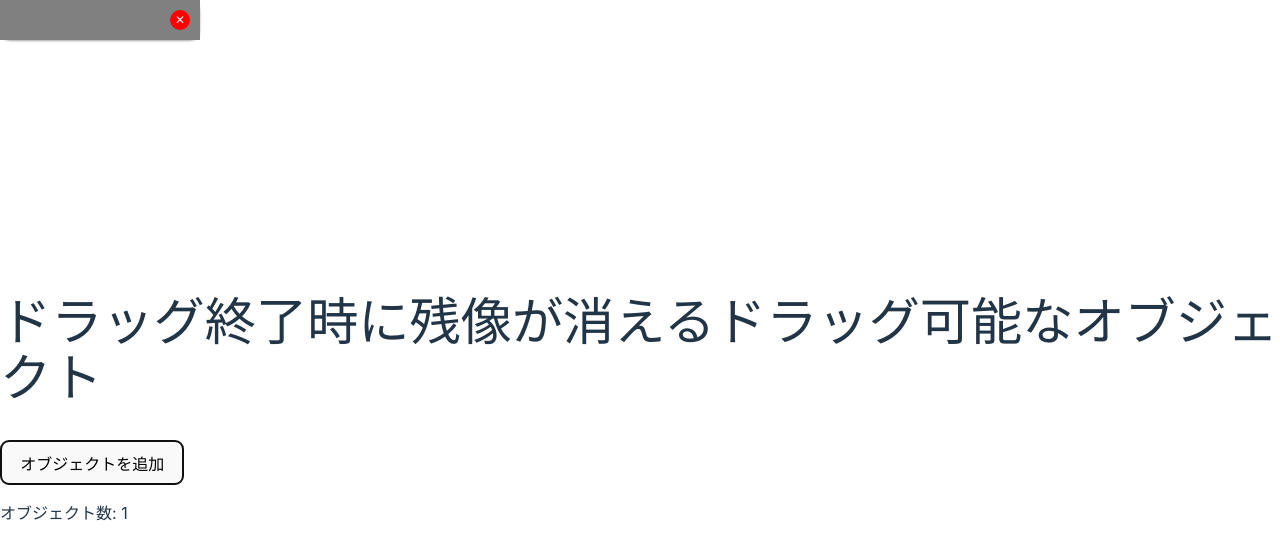
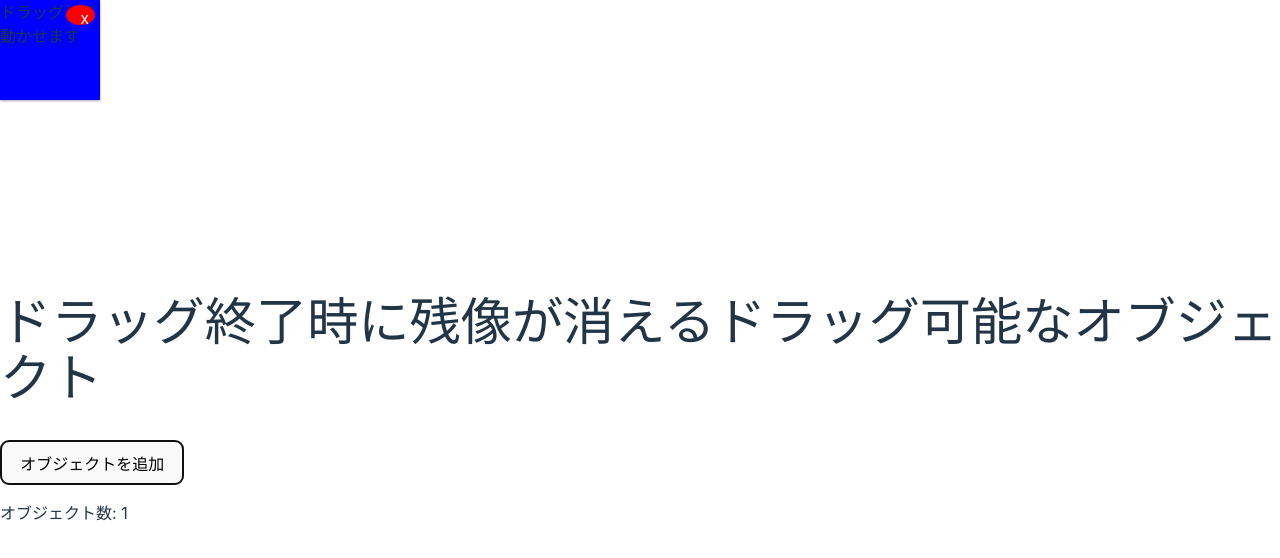
Before and after one commit to yskmasumoto/fusen-web, a React (Vite) app: page / in a window 1280 px wide. Both pictures are taken after a click on the button "オブジェクトを追加". Shown: the top 558 px of the page. Built offline with nearby package versions, Linux system fonts and the light colour scheme.

Commit message:
Revert "付箋の頭の部分で移動できるように変更"
This reverts commit f278ce7d2b40ed40e61ac31f15101defad64fbff.

```diff
--- a/src/components/fusen.tsx
+++ b/src/components/fusen.tsx
@@ -76,55 +76,38 @@ const DraggableObject: React.FC<DraggableObjectProps> = ({ onDelete }) => {
 					position: "absolute",
 					left: `${position.x}px`,
 					top: `${position.y}px`,
-					width: "200px",
-					// height: "100px",
-					// backgroundColor: "blue",
-					// cursor: isDragging ? "grabbing" : "grab",
+					width: "100px",
+					height: "100px",
+					backgroundColor: "blue",
+					cursor: isDragging ? "grabbing" : "grab",
 					zIndex: 1,
 					transition: "box-shadow 0.3s, transform 0.3s",
-					borderRadius: '10px',
 					boxShadow: isDragging
 						? "0 14px 28px rgba(0,0,0,0.25), 0 10px 10px rgba(0,0,0,0.22)"
 						: "0 1px 3px rgba(0,0,0,0.12), 0 1px 2px rgba(0,0,0,0.24)",
 					transform: isDragging ? "scale(1.05)" : "scale(1)",
 				}}
-			// onMouseDown={handleMouseDown}
+				onMouseDown={handleMouseDown}
 			>
-				<div
+				<div contentEditable>ドラッグして動かせます</div>
+				<button
+					onClick={onDelete}
 					style={{
-						backgroundColor: '#808080',
-						padding: '10px',
-						display: 'flex',
-						justifyContent: 'flex-end',
-						alignItems: 'center',
-						cursor: isDragging ? "grabbing" : "grab",
+						position: "absolute",
+						top: "5px",
+						right: "5px",
+						background: "red",
+						color: "white",
+						border: "none",
+						borderRadius: "50%",
+						width: "20px",
+						height: "20px",
+						fontSize: "12px",
+						cursor: "pointer",
 					}}
-					onMouseDown={handleMouseDown}
 				>
-					{/* <div contentEditable>ドラッグして動かせます</div> */}
-					<button
-						onClick={onDelete}
-						style={{
-							background: 'red',
-							color: 'white',
-							border: 'none',
-							borderRadius: '50%',
-							width: '20px',
-							height: '20px',
-							fontSize: '12px',
-							cursor: 'pointer',
-							display: 'flex',
-							justifyContent: 'center',
-							alignItems: 'center',
-							padding: 0,  // パディングを削除
-							lineHeight: 1,  // 行の高さを調整
-							boxSizing: 'border-box',  // ボックスモデルを調整
-							overflow: 'hidden',  // はみ出す内容を隠す
-						}}
-					>
-						✕
-					</button>
-				</div>
+					X
+				</button>
 			</div>
 		</>
 	);
```
